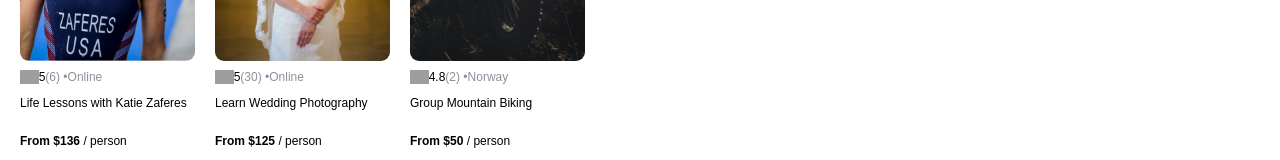
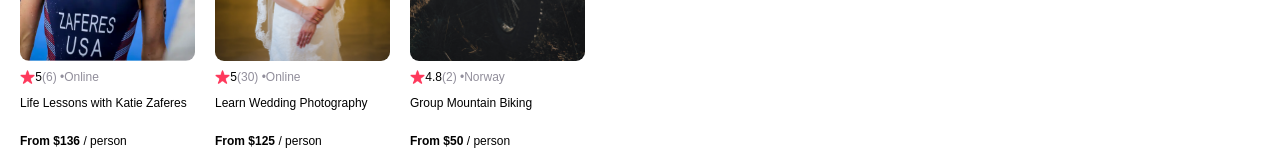
Before and after one commit to Georphoe/Airbnb_Clone, a React (Create React App) app: page / in a window 1280 px wide. Shown: the part 635-795 px from the top of the page. Built offline with nearby package versions, Linux system fonts and the light colour scheme; grey boxes are pictures that could not be loaded.

Commit message:
minor fix

```diff
--- a/src/components/Card.js
+++ b/src/components/Card.js
@@ -19,7 +19,7 @@ export default function Card(props) {
             {badgeText != undefined && <div className="card--badge">{badgeText}</div>}  {/* Js 的 sytax 要在搞懂一下 */}
            <img src={`../Airbnb_Clone/images/${props.item.coverImg}`} className="card--image"/>
             <div className="card--stats">
-                <img src="../Airbnb_Cloneㄥimages/star.png" className="card--star"/>
+                <img src="../Airbnb_Clone/images/star.png" className="card--star"/>
                 <span>{props.item.stats.rating}</span>
                 <span className="gray">({props.item.stats.reviewCount}) • </span>
                 <span className="gray">{props.item.location}</span>
```
